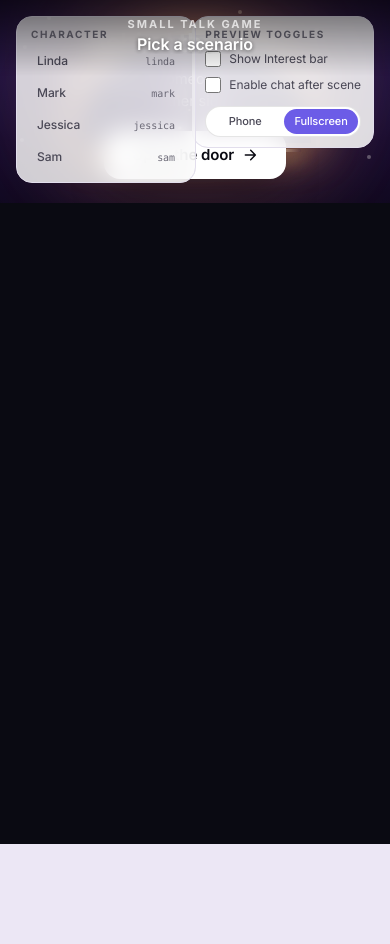
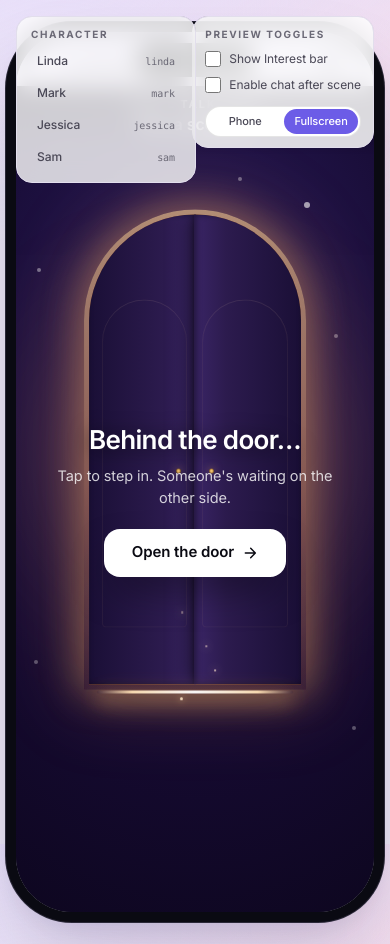
Before and after one commit to serhiikosov/small-talk-simulator, a Next.js app: page / in a window 390 px wide. Both pictures are taken after a click on the button "Fullscreen". Before the commit the page ends 844 px from the top, so only its background shows below. Built offline with nearby package versions, Linux system fonts and the light colour scheme.

Commit message:
Move fullscreen UI inside the phone mockup, not the whole viewport

```diff
--- a/app/globals.css
+++ b/app/globals.css
@@ -353,14 +353,12 @@ body {
   animation: curveDotIn 0.35s ease-out forwards;
 }
 
-/* ---------- Fullscreen variant ---------- */
-.fs-page {
+/* ---------- Fullscreen variant (within phone mockup) ---------- */
+.rg-main.fs-mode {
+  padding: 0;
   position: relative;
-  min-height: 100dvh;
   background: #0A0A12;
   color: #FFFFFF;
-  display: flex;
-  flex-direction: column;
   overflow: hidden;
 }
 
@@ -368,18 +366,16 @@ body {
   position: absolute;
   inset: 0 0 auto 0;
   z-index: 30;
-  padding: 14px 16px 18px;
+  padding: 10px 12px 18px;
   background: linear-gradient(180deg, rgba(0, 0, 0, 0.55) 0%, rgba(0, 0, 0, 0) 100%);
   pointer-events: none;
 }
 
 .fs-topbar-inner {
   display: grid;
-  grid-template-columns: 44px 1fr 44px;
+  grid-template-columns: 40px 1fr 40px;
   align-items: center;
-  gap: 12px;
-  max-width: 1200px;
-  margin: 0 auto;
+  gap: 10px;
 }
 
 .fs-back,
@@ -387,9 +383,9 @@ body {
   display: inline-flex;
   align-items: center;
   justify-content: center;
-  width: 44px;
-  height: 44px;
-  border-radius: 14px;
+  width: 40px;
+  height: 40px;
+  border-radius: 12px;
   pointer-events: auto;
 }
 
@@ -429,23 +425,14 @@ body {
   white-space: nowrap;
 }
 
-.fs-main {
-  position: relative;
-  flex: 1;
-  min-height: 0;
-  display: flex;
-  flex-direction: column;
-}
-
 /* Cover (character) variant */
 .fs-cover {
-  position: relative;
-  flex: 1;
-  min-height: 0;
+  position: absolute;
+  inset: 0;
   display: flex;
   flex-direction: column;
   justify-content: flex-end;
-  padding: 24px 18px 26px;
+  padding: 18px 14px 18px;
 }
 
 .fs-cover-image {
@@ -475,14 +462,12 @@ body {
 .fs-cover-card {
   position: relative;
   z-index: 2;
-  background: rgba(28, 24, 36, 0.72);
-  border-radius: 28px;
-  padding: 22px 22px 18px;
+  background: rgba(28, 24, 36, 0.62);
+  border-radius: 24px;
+  padding: 18px 18px 16px;
   backdrop-filter: blur(28px) saturate(140%);
   -webkit-backdrop-filter: blur(28px) saturate(140%);
-  box-shadow: 0 32px 60px -24px rgba(0, 0, 0, 0.6);
-  max-width: 560px;
-  margin: 0 auto;
+  box-shadow: 0 24px 50px -20px rgba(0, 0, 0, 0.6);
   width: 100%;
 }
 
--- a/components/AppShell.tsx
+++ b/components/AppShell.tsx
@@ -9,16 +9,7 @@ import { getCharacter } from "@/lib/characters";
 
 export function AppShell({ children }: { children: React.ReactNode }) {
   const { viewMode } = useUIPrefs();
-  if (viewMode === "fullscreen") {
-    return (
-      <div className="fs-page">
-        <DevToggles />
-        <PhaseScrubber />
-        <FullscreenTopBar />
-        <main className="fs-main">{children}</main>
-      </div>
-    );
-  }
+  const isFs = viewMode === "fullscreen";
   return (
     <div className="rg-page">
       <DevToggles />
@@ -26,11 +17,20 @@ export function AppShell({ children }: { children: React.ReactNode }) {
       <div className="rg-phone">
         <div className="rg-island" aria-hidden />
         <StatusBar />
-        <LessonNav />
-        <LessonProgress />
-        <main className="rg-main">
-          <LessonChrome>{children}</LessonChrome>
-        </main>
+        {isFs ? (
+          <main className="rg-main fs-mode">
+            <FullscreenTopBar />
+            {children}
+          </main>
+        ) : (
+          <>
+            <LessonNav />
+            <LessonProgress />
+            <main className="rg-main">
+              <LessonChrome>{children}</LessonChrome>
+            </main>
+          </>
+        )}
       </div>
     </div>
   );
@@ -52,7 +52,7 @@ function FullscreenTopBar() {
       <div className="fs-topbar-inner">
         {showBack ? (
           <Link href={backHref} className="fs-back" aria-label="Back">
-            <svg width="16" height="16" viewBox="0 0 24 24" fill="none">
+            <svg width="14" height="14" viewBox="0 0 24 24" fill="none">
               <path
                 d="M15 18l-6-6 6-6"
                 stroke="currentColor"
```
